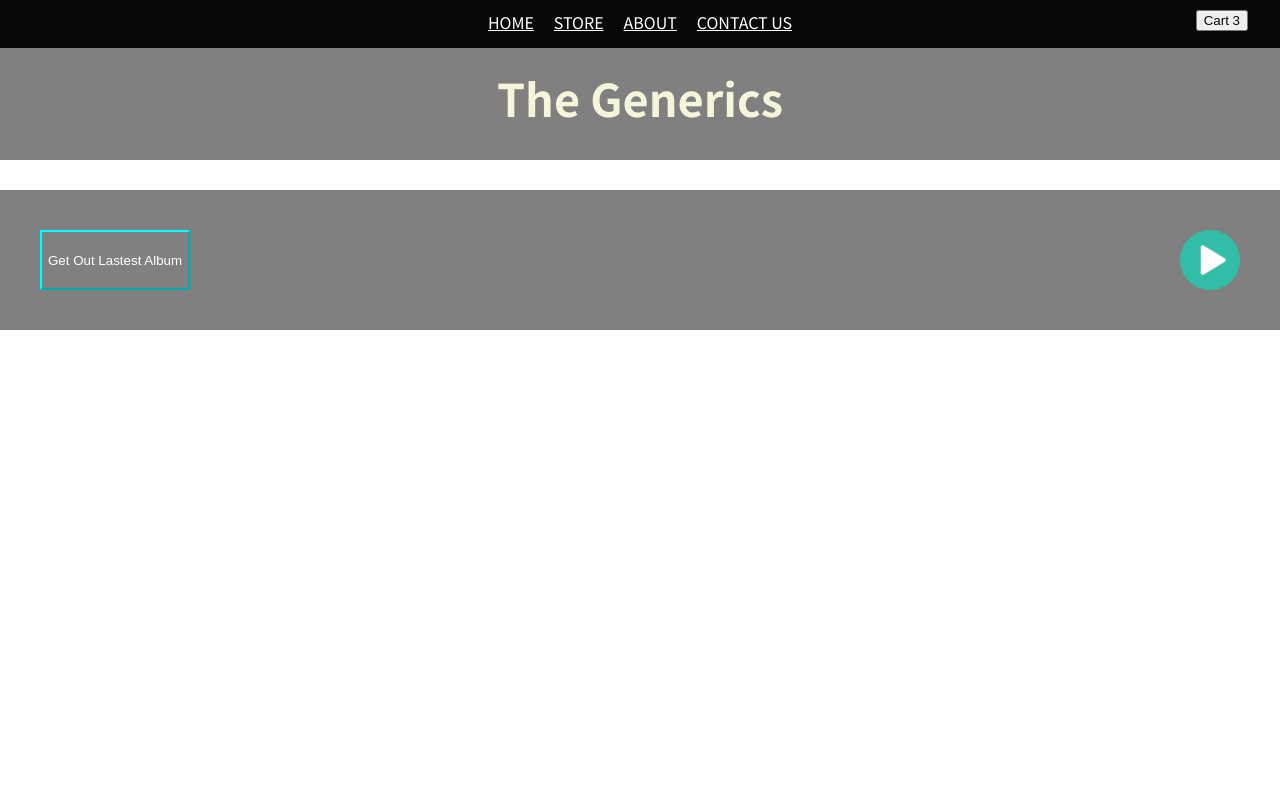
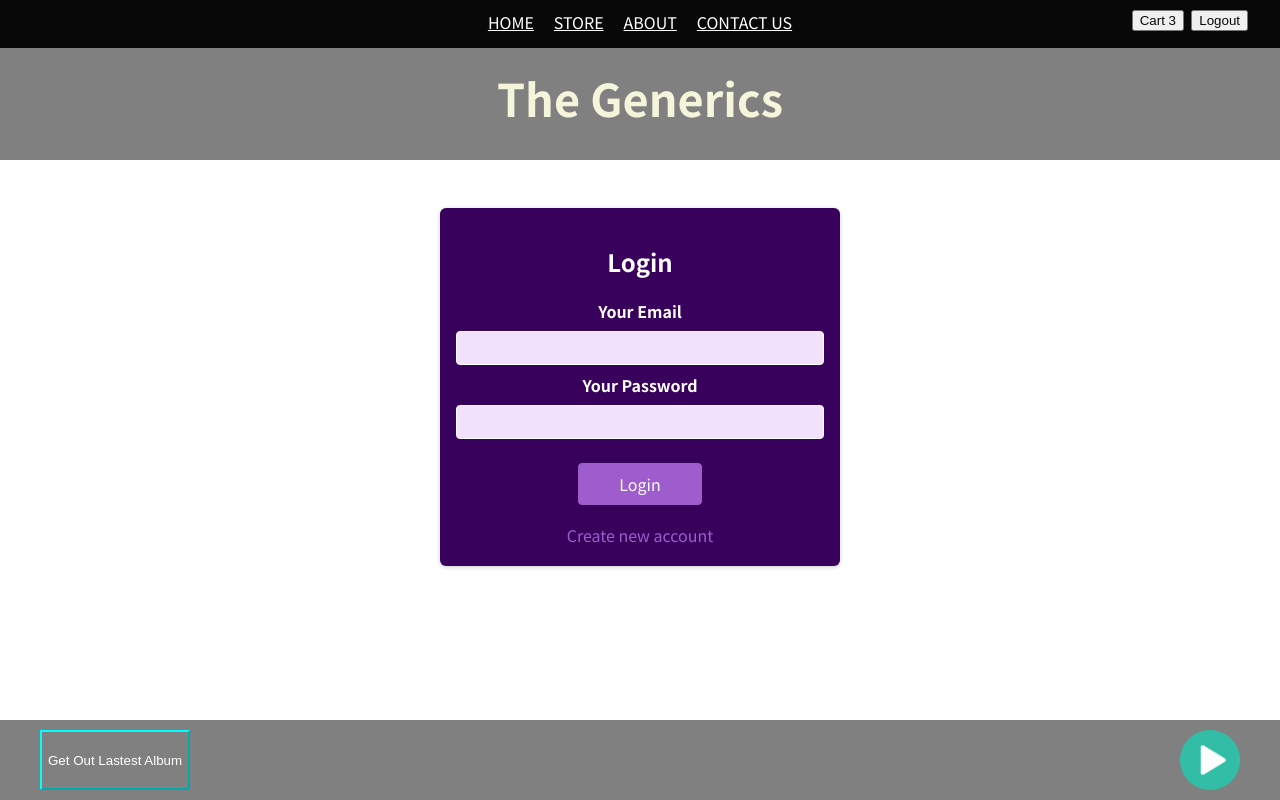
Before and after one commit to shivaorsu/Dummy, a React (Create React App) app: page /auth in a window 1280 px wide. Built offline with nearby package versions, Linux system fonts and the light colour scheme.

Commit message:
Adding Loggin

```diff
--- a/src/App.js
+++ b/src/App.js
@@ -1,4 +1,4 @@
-import React, { useState } from "react";
+import React, { useState,useContext } from "react";
 import { Route, Switch } from "react-router-dom";
 
 // import Cart from "./Compontents/Cart/Cart";
@@ -12,8 +12,12 @@
 import Contact from "./Compontents/Contact/Contact";
 import classes from "./Compontents/Layout/Header.module.css";
 import ProductDetails from "./Compontents/Products/ProductDetails";
+import AuthContext from "./Compontents/Store/AuthContext";
+import AuthForm from "./Compontents/Authentication/authForm";
 
 function App() {
+  const authCtx = useContext(AuthContext);
+
   const [cartIsShown, setCartIsShown] = useState(false);
   const showCartHandler = () => {
     setCartIsShown(true);
@@ -28,6 +32,12 @@
       <h1 className={classes.h1}> The Generics </h1>
       <main>
         <Switch>
+        <Route path="/" exact>
+            <Home/>
+          </Route>
+          <Route path="/auth">
+            <AuthForm />
+          </Route>
           <Route path="/store" exact>
             <Products />
           </Route>
--- a/src/Compontents/About/About.js
+++ b/src/Compontents/About/About.js
@@ -1,9 +1,15 @@
 import React from "react";
+//import { Fragment } from "react";
+import classes from './About.module.css';
+import logo from '../Image/generics.jpg';
 
 const About = () => {
   return (
-    <div>
-      <h2> About </h2>
+    <section className={classes.about}>
+
+      <h2 className={classes.header}> About </h2>
+      <div>
+      <img   className={classes.log}   src = {logo} alt= "Generics"/>
       <p>
 
         Lorem ipsum carrots enhanced rebates. Excellent sayings of a man of
@@ -27,7 +33,8 @@
         take the hardships of the life of harsh condemn, we are accusing him?
         Him whom something large cisterns.
       </p>
-    </div>
+      </div>
+      </section>
   );
 };
 
--- /dev/null
+++ b/src/Compontents/About/About.module.css
@@ -0,0 +1,27 @@
+.about{
+    margin: 2rem auto;
+    padding: 0 10rem;
+
+
+}
+.about div{
+    display: flex;
+    justify-content: center;
+    align-items: center;
+}
+.about p{
+    float: inline-end;
+}
+.header {
+    text-align: center;
+}
+
+.log {
+    height: 200px;
+    width: 200px;
+    border-radius: 50%;
+
+
+
+
+}
--- /dev/null
+++ b/src/Compontents/Authentication/AuthForm.module.css
@@ -0,0 +1,73 @@
+.auth {
+    margin: 3rem auto;
+    width: 95%;
+    max-width: 25rem;
+    border-radius: 6px;
+    background-color: #38015c;
+    box-shadow: 0 1px 4px rgba(0, 0, 0, 0.2);
+    padding: 1rem;
+    text-align: center;
+    color: white;
+  }
+
+  .auth h1 {
+    text-align: center;
+    color: white;
+  }
+
+  .control {
+    margin-bottom: 0.5rem;
+  }
+
+  .control label {
+    display: block;
+    color: white;
+    font-weight: bold;
+    margin-bottom: 0.5rem;
+  }
+
+  .control input {
+    font: inherit;
+    background-color: #f1e1fc;
+    color: grey;
+    border-radius: 4px;
+    border: 1px solid white;
+    width: 100%;
+    text-align: left;
+    padding: 0.25rem;
+  }
+
+  .actions {
+    margin-top: 1.5rem;
+    display: flex;
+    flex-direction: column;
+    align-items: center;
+  }
+
+  .actions button {
+    cursor: pointer;
+    font: inherit;
+    color: white;
+    background-color: #9f5ccc;
+    border: 1px solid #9f5ccc;
+    border-radius: 4px;
+    padding: 0.5rem 2.5rem;
+  }
+
+  .actions button:hover {
+    background-color: #873abb;
+    border-color: #873abb;
+  }
+
+  .actions .toggle {
+    margin-top: 1rem;
+    background-color: transparent;
+    color: #9f5ccc;
+    border: none;
+    padding: 0.15rem 1.5rem;
+  }
+
+  .actions .toggle:hover {
+    background-color: transparent;
+    color: #ae82cc;
+  }
--- /dev/null
+++ b/src/Compontents/Authentication/authForm.js
@@ -0,0 +1,110 @@
+import { useState, useRef, useContext } from "react";
+
+import { useHistory } from 'react-router-dom';
+
+import classes from "./AuthForm.module.css";
+import AuthContext from "../Store/AuthContext";
+
+const AuthForm = () => {
+
+  const history = useHistory();
+  const emailInputRef = useRef();
+  const passwordInputRef = useRef();
+
+  const authCtx = useContext(AuthContext);
+
+  const [isLogin, setIsLogin] = useState(true);
+  const [isLoading, setIsLoading] = useState(false);
+
+  const switchAuthModeHandler = () => {
+    setIsLogin((prevState) => !prevState);
+  };
+
+  const SubmitHandler = (event) => {
+    event.preventDefault();
+
+    const enteredEmail = emailInputRef.current.value;
+    const eneteredPassword = passwordInputRef.current.value;
+
+    setIsLoading(true);
+    let url;
+
+    if (isLogin) {
+      url =
+        "https://identitytoolkit.googleapis.com/v1/accounts:signInWithPassword?key=AIzaSyAg2px9xrUlm7OaB8-r-4pdYet3xZPg8As";
+    } else {
+      url =
+        "https://identitytoolkit.googleapis.com/v1/accounts:signUp?key=AIzaSyAg2px9xrUlm7OaB8-r-4pdYet3xZPg8As";
+    }
+
+    fetch(url, {
+      method: "POST",
+      body: JSON.stringify({
+        email: enteredEmail,
+        password: eneteredPassword,
+        returnSecureToken: true,
+      }),
+      headers: {
+        "Content-Type": "application/json",
+      },
+    })
+      .then((res) => {
+        setIsLoading(false);
+        if (res.ok) {
+          return res.json();
+        } else {
+          return res.json().then((data) => {
+            let errorMessage = "Authentication Failed";
+            if (data && data.error && data.error.message) {
+              errorMessage = data.error.message;
+            }
+
+            throw new Error(errorMessage);
+          });
+        }
+      })
+      .then((data) => {
+        authCtx.login(data.idToken);
+        history.replace('/store');
+      })
+      .catch((err) => {
+        alert(err.message);
+      });
+  };
+
+  return (
+    <section className={classes.auth}>
+      <h1>{isLogin ? "Login" : "Sign Up"}</h1>
+      <form onSubmit={SubmitHandler}>
+        <div className={classes.control}>
+          <label htmlFor="email">Your Email</label>
+          <input type="email" id="email" required ref={emailInputRef} />
+        </div>
+        <div className={classes.control}>
+          <label htmlFor="password">Your Password</label>
+          <input
+            type="password"
+            id="password"
+            required
+            ref={passwordInputRef}
+          />
+        </div>
+        <div className={classes.actions}>
+          {!isLoading && (
+            <button>{isLogin ? "Login" : "Create Account"}</button>
+          )}
+          {isLoading && <p> Sending request ....</p>}
+          <button
+            type="button"
+            className={classes.toggle}
+            onClick={switchAuthModeHandler}
+          >
+            {isLogin ? "Create new account" : "Login with existing account"}
+          </button>
+        </div>
+      </form>
+    </section>
+  );
+};
+
+export default AuthForm;
--- a/src/Compontents/Contact/Contact.js
+++ b/src/Compontents/Contact/Contact.js
@@ -1,4 +1,5 @@
 import React, { Fragment, useRef } from "react";
+import classes from './Contact.module.css';
 
 const Contact = (props) => {
     const usernameRef = useRef('');
@@ -29,8 +30,8 @@
     }
 
   return (
-    <Fragment>
-      <h1>Appointment Booking App</h1>
+    <section className={classes.contact}>
+      <h1>Have query? We will get back to you :D</h1>
       <form onSubmit={submitHandler}>
         <label> Name</label>
         <input id="username" type="text" name="username" ref={usernameRef} required />
@@ -44,7 +45,7 @@
 
         <button> Book </button>
       </form>
-    </Fragment>
+    </section>
   );
 };
 
--- /dev/null
+++ b/src/Compontents/Contact/Contact.module.css
@@ -0,0 +1,20 @@
+.contact{
+    margin: 2rem auto;
+    padding: 0 10rem;
+    text-align: center;
+}
+.contact form{
+    display: flex;
+    justify-content: flex-start;
+    flex-direction: column;
+    text-align: start;
+}
+.contact input{
+    margin-bottom: 10px;
+    padding: 10px;
+}
+.contact button{
+    margin-top: 10px;
+    padding: 10px;
+
+}
--- a/src/Compontents/Layout/Footer.module.css
+++ b/src/Compontents/Layout/Footer.module.css
@@ -5,10 +5,10 @@
     background-color: gray;
     text-align: center;
     width: 100%;
-    padding: 40px;
-    position: sticky;
+    padding: 10px 40px;
+    position: fixed;
 
-    bottom: 0%;
+    bottom: 0;
 }
 .container img{
     width: 5%;
--- a/src/Compontents/Layout/Header.js
+++ b/src/Compontents/Layout/Header.js
@@ -1,9 +1,17 @@
-import React, { Fragment } from "react";
+import React, { Fragment,useContext } from "react";
 import classes from "./Header.module.css";
 //import CartButton from "../Cart/CartButton";
-import { NavLink } from "react-router-dom";
+import { NavLink,useHistory } from "react-router-dom";
+import AuthContext from "../Store/AuthContext";
 
 const Header = (props) => {
+  let number=3
+  const authCtx=useContext(AuthContext);
+  const history=useHistory();
+  const logoutHandler=()=>{
+    authCtx.logout();
+    history.replace("/auth");
+  }
   return (
     <Fragment>
 
@@ -16,12 +24,12 @@
         </div>
         {/* <button>Cart</button> */}
 
-        <button className={classes.btn} onClick={props.onShowCart}> Cart <span> 3 </span> </button>
-
-
+        <button className={classes.btn1} onClick={props.onShowCart}> Cart {number} </button>
+        <button className={classes.btn2}  onClick={logoutHandler}>Logout</button>
 
 
       </header>
+
 
 
     </Fragment>
--- a/src/Compontents/Layout/Header.module.css
+++ b/src/Compontents/Layout/Header.module.css
@@ -27,7 +27,14 @@
   background-color: grey;
 }
 
-.btn {
+.btn1 {
+  color: #080808;
+  margin: 10px 0;
+  position: absolute;
+  right: 6rem;
+  top: 0;
+}
+.btn2 {
   color: #080808;
   margin: 10px 0;
   position: absolute;
--- /dev/null
+++ b/src/Compontents/Store/AuthContext.js
@@ -0,0 +1,37 @@
+import React, { useState } from "react";
+
+const AuthContext = React.createContext({
+  token: "",
+  isLoggedIn: false,
+  login: (token) => {},
+  logout: () => {},
+});
+
+export const AuthContextProvider = (props) => {
+  const [token, setToken] = useState(null);
+
+  const userIsLoggedIn = !!token;
+
+  const loginHandler = (token) => {
+    setToken(token);
+  };
+
+  const logoutHandler = () => {
+    setToken(null);
+  };
+
+  const contextValue = {
+    token: token,
+    isLoggedIn: userIsLoggedIn,
+    login: loginHandler,
+    logout: logoutHandler,
+  };
+
+  return (
+    <AuthContext.Provider value={contextValue}>
+      {props.children}
+    </AuthContext.Provider>
+  );
+};
+
+export default AuthContext;
--- a/src/index.js
+++ b/src/index.js
@@ -3,10 +3,13 @@
 
 import "./index.css";
 import App from "./App";
+import { AuthContextProvider } from "./Compontents/Store/AuthContext";
 
 const root = ReactDOM.createRoot(document.getElementById("root"));
 root.render(
+  <AuthContextProvider>
   <BrowserRouter>
     <App />
   </BrowserRouter>
+  </AuthContextProvider>
 );
```
Also changed, not shown: src/Compontents/Image/generics.jpg (added).
